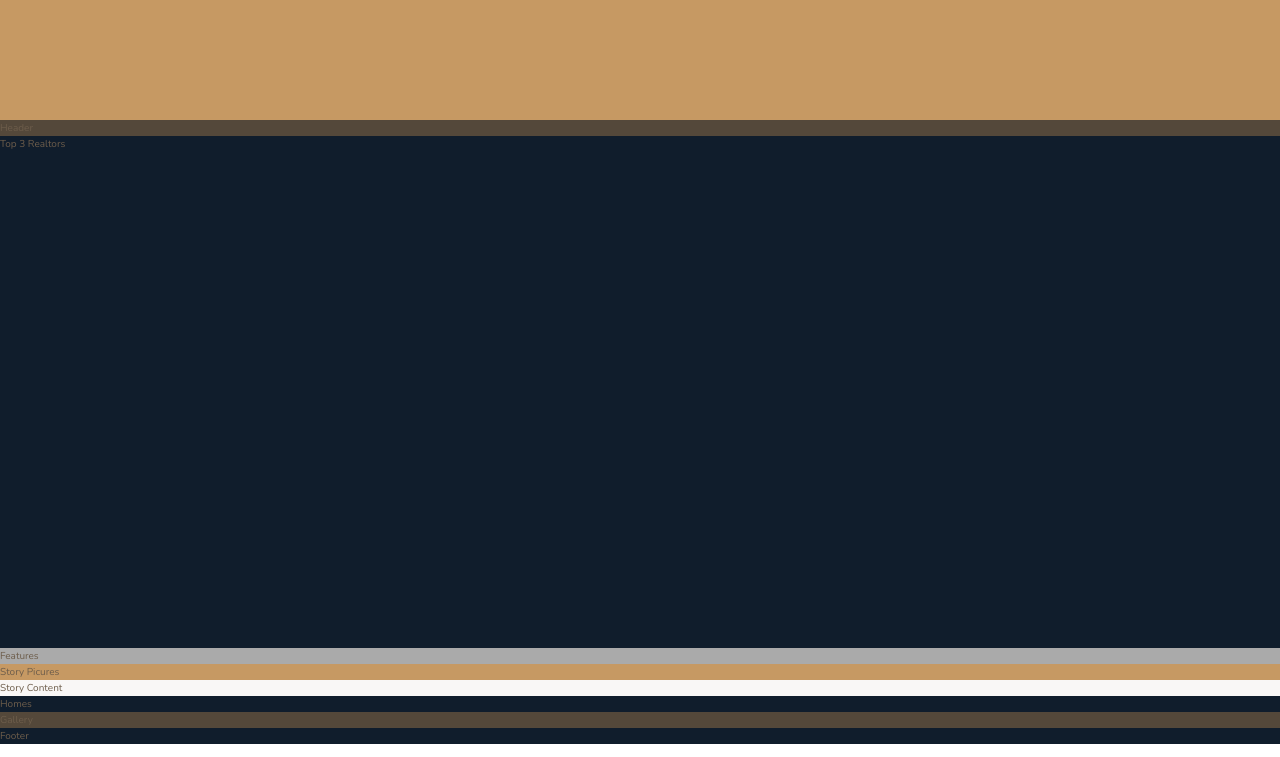
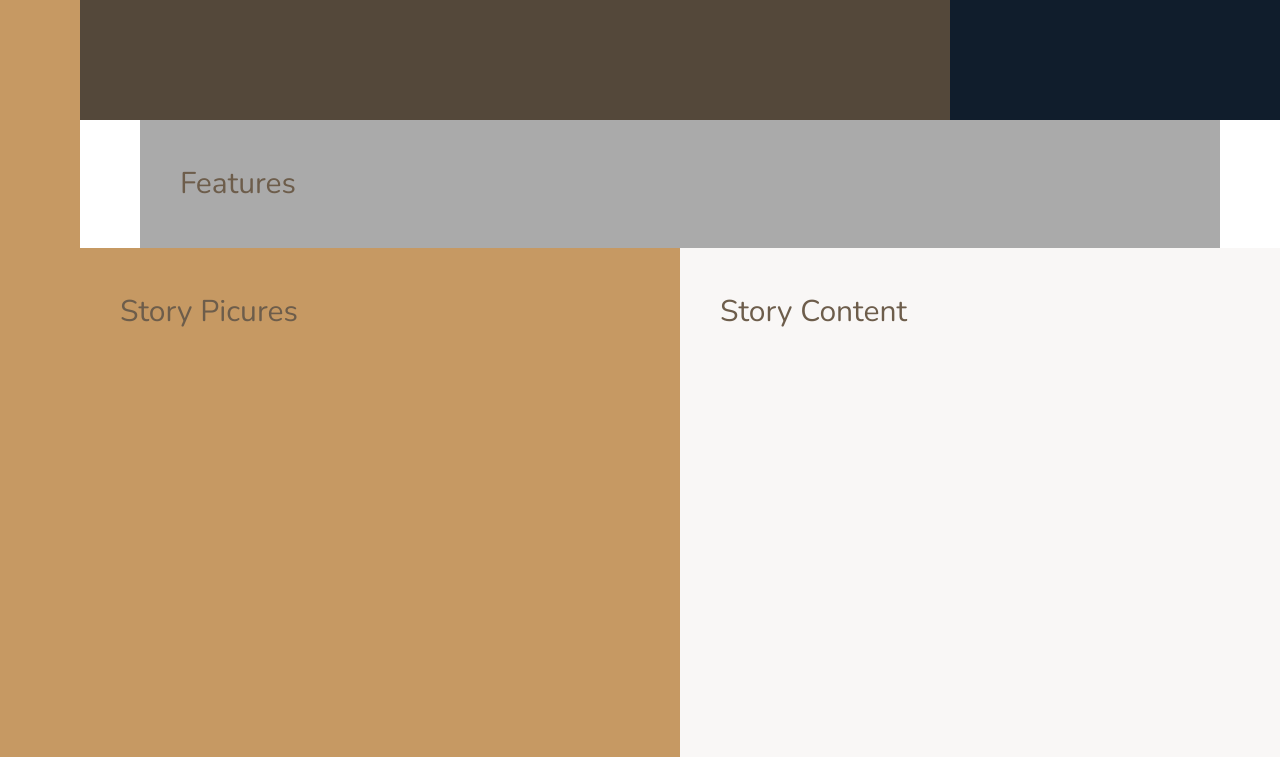
Before and after one commit to lauraalpinto/nexter, a website: page index.html in a window 1280 px wide. Shown: the part 520-1277 px from the top of the page. Drawn offline with nearby package versions, Linux system fonts and the light colour scheme.

Commit message:
Overall Layout Part 2
CSS Grid Columns and Positioning of Main Sections

```diff
--- a/sass/_base.scss
+++ b/sass/_base.scss
@@ -37,4 +37,10 @@ body{
 .container{
   display: grid;
   grid-template-rows: 80vh min-content 40vw repeat(3, min-content);
+  grid-template-columns: [sidebar-start] 8rem [sidebar-end full-start] minmax(6rem, 1fr) [center-start] repeat(8, [col-start] minmax(min-content, 14rem) [col-end]) [center-end] minmax(6rem, 1fr) [full-end];
+
+  & > * {
+    padding: 40px;
+    font-size: 3rem;
+  }
 }
--- a/sass/_features.scss
+++ b/sass/_features.scss
@@ -1,3 +1,4 @@
 .features{
   background-color: $color-grey-light-2;
+  grid-column: center-start / center-end;
 }
--- a/sass/_footer.scss
+++ b/sass/_footer.scss
@@ -1,3 +1,5 @@
 .footer{
   background-color: $color-secondary;
+  grid-column: full-start / full-end;
+
 }
--- a/sass/_gallery.scss
+++ b/sass/_gallery.scss
@@ -1,3 +1,4 @@
 .gallery{
   background-color: $color-grey-dark-1;
+  grid-column: full-start / full-end;
 }
--- a/sass/_header.scss
+++ b/sass/_header.scss
@@ -1,3 +1,4 @@
 .header{
   background-color: $color-grey-dark-1;
+  grid-column: full-start / col-end 6;
 }
--- a/sass/_homes.scss
+++ b/sass/_homes.scss
@@ -1,3 +1,4 @@
 .homes{
   background-color: $color-secondary;
+  grid-column: center-start / center-end;
 }
--- a/sass/_realtors.scss
+++ b/sass/_realtors.scss
@@ -1,3 +1,4 @@
 .realtors{
   background-color: $color-secondary;
+  grid-column: col-start 7 / full-end;
 }
--- a/sass/_sidebar.scss
+++ b/sass/_sidebar.scss
@@ -1,3 +1,5 @@
 .sidebar{
   background-color: $color-primary;
+  grid-line: sidebar-start / sidebar-end;
+  grid-row: 1 / -1;
 }
--- a/sass/_story.scss
+++ b/sass/_story.scss
@@ -1,9 +1,11 @@
 .story{
   &__pictures{
     background-color: $color-primary;
+    grid-column: full-start / col-end 4;
   }
 
   &__content{
     background-color: $color-grey-light-1;
+    grid-column: col-start 5 / full-end;
   }
 }
```
Also changed, not shown: css/style.css.
